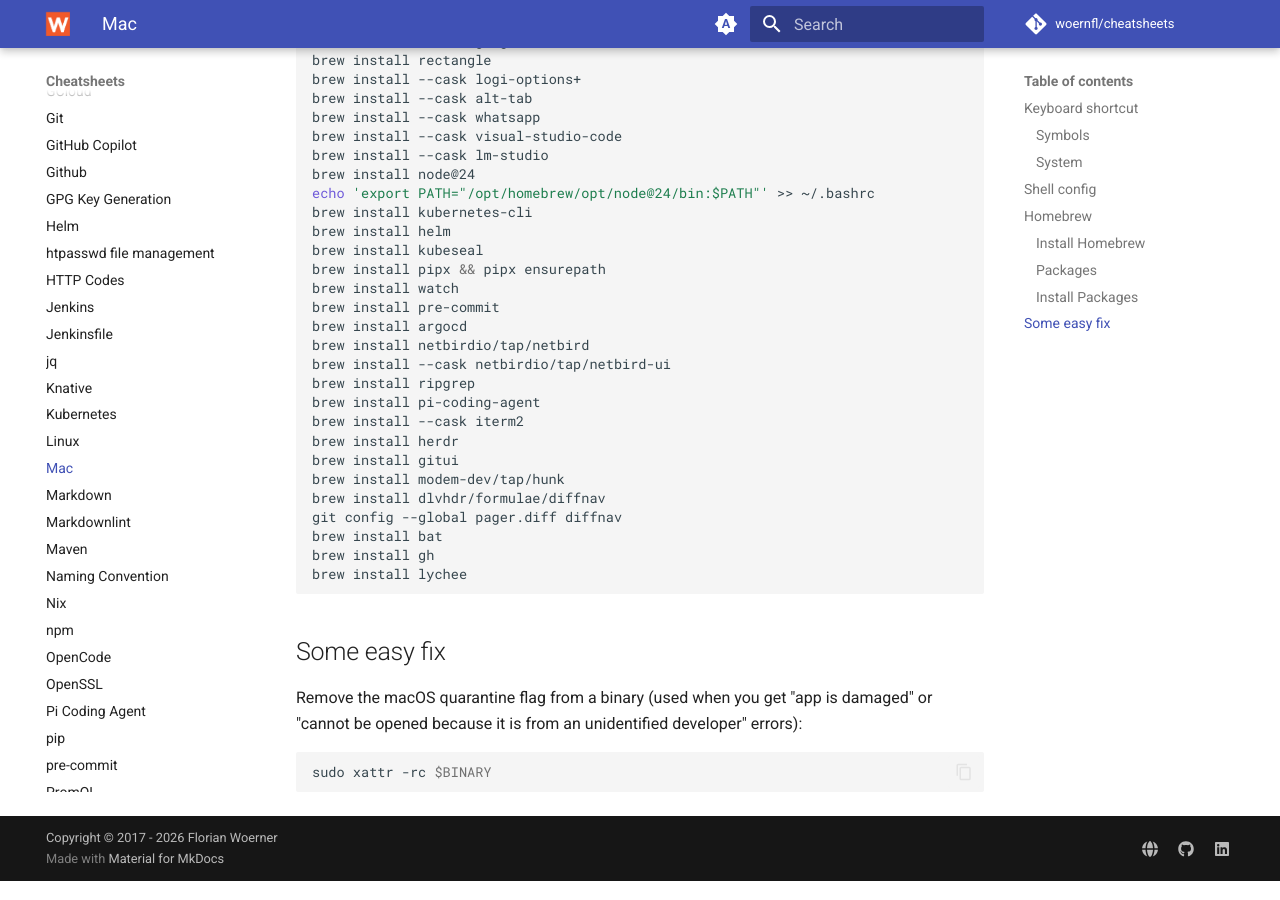
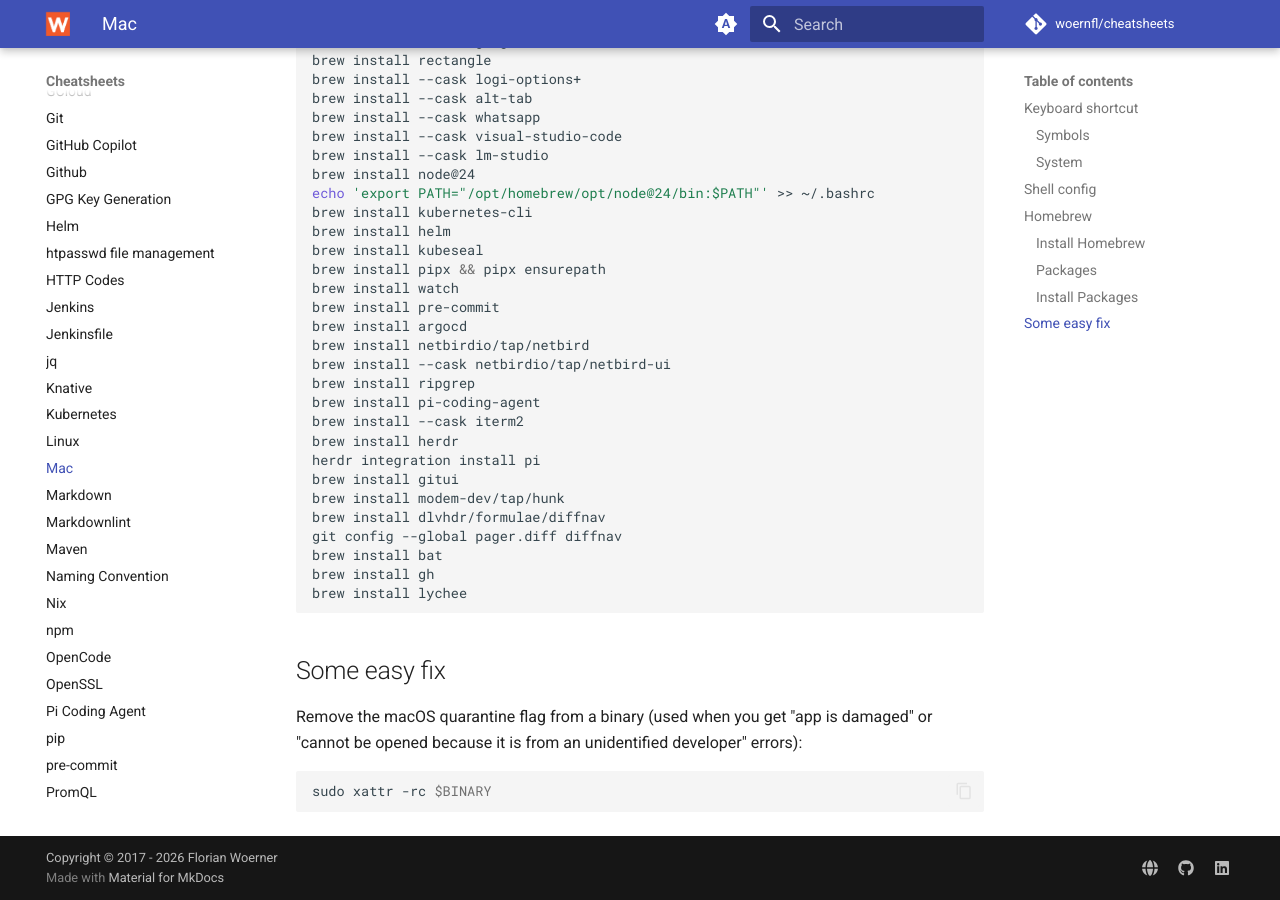
Before and after one commit to woernfl/cheatsheets, an MkDocs documentation site: the page built from docs/mac.md, in a window 1280 px wide and 900 px high, scrolled down 2852 px. Built offline with MkDocs 1.6.1 and Material for MkDocs 9.7.7, drawn with Linux system fonts in a browser that asks for light colours; comment, search, counter and statistics services are not loaded.

Commit message:
Add herdr integration installation command

```diff
--- a/docs/mac.md
+++ b/docs/mac.md
@@ -118,6 +118,7 @@
 brew install pi-coding-agent
 brew install --cask iterm2
 brew install herdr
+herdr integration install pi
 brew install gitui
 brew install modem-dev/tap/hunk
 brew install dlvhdr/formulae/diffnav
```
